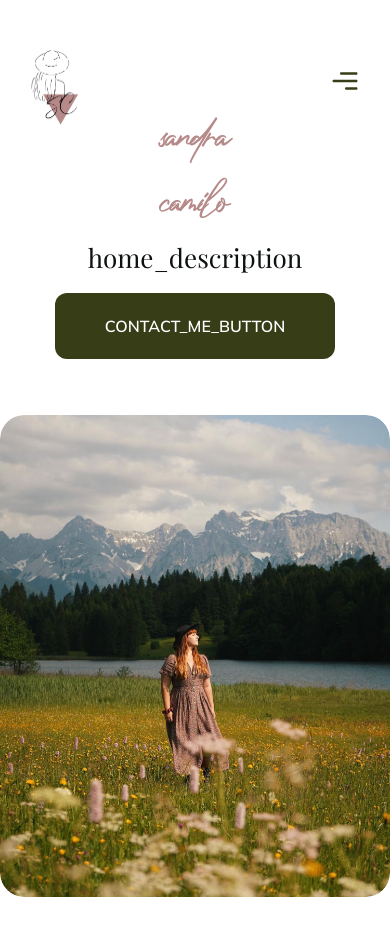
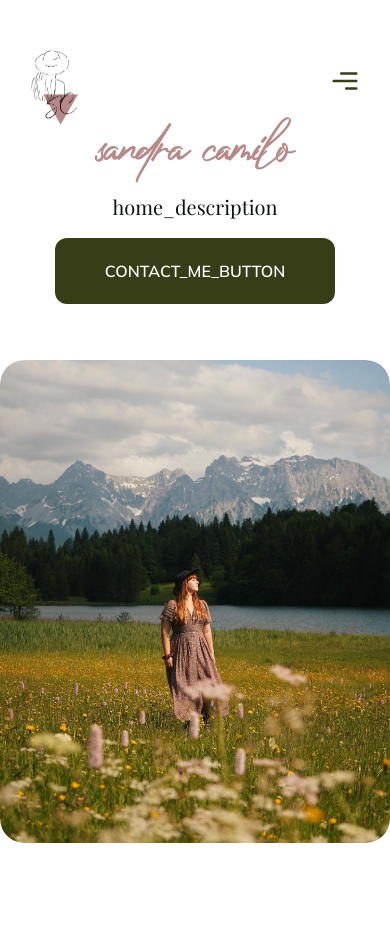
Before and after one commit to PedroRobalo1994/sandra-website, a React (Create React App) app: page / in a window 390 px wide. Shown: the top 936 px of the page. Built offline with nearby package versions, Linux system fonts and the light colour scheme; the HTML template or start-up script is replaced by a standard one; a web font is replaced by a local one.

Commit message:
Update Home page title display for mobile and desktop, and adjust h1 font size

```diff
--- a/src/index.css
+++ b/src/index.css
@@ -14,7 +14,7 @@
     @apply overflow-visible text-primary font-secondary bg-white;
   }
   .h1 {
-    @apply text-[54px] lg:text-[140px] font-primary leading-[120%] tracking-[-0.05em] mb-2;
+    @apply text-[70px] lg:text-[140px] font-primary leading-[120%] tracking-[-0.05em] mb-2;
     font-family: 'PhotographSignature', sans-serif;
   }
   .h2 {
--- a/src/pages/Home.js
+++ b/src/pages/Home.js
@@ -26,12 +26,17 @@ const Home = () => {
             transition={{ transition1 }}
             className="w-full pb-14 lg:mb-12 lg:pt-0 lg:pb-0 lg:w-auto z-10 lg:absolute flex flex-col justify-center items-center lg:items-start"
           >
-            <h1 className="h1 text-pink">
-              {t('sandra')}
-              <br />
-              {t('camilo')}
+            {/* Mobile title: horizontal display */}
+            <h1 className="h1 text-pink block lg:hidden">
+              {t('sandra')} {t('camilo')}
             </h1>
-            <p className="h2 text-[26px] lg:text-[26px]">
+
+            {/* Desktop title: vertical display */}
+            <h1 className="h1 text-pink hidden lg:block">
+              {t('sandra')}<br />{t('camilo')}
+            </h1>
+
+            <p className="h2 text-[20px] lg:text-[26px]">
             {t('home_description')}
             </p>
             <Link to={"/contact"} className="btn rounded-xl bg-green mx-10">
```
